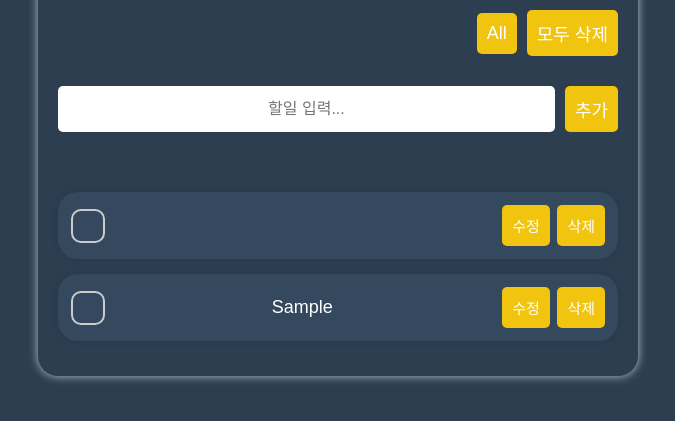
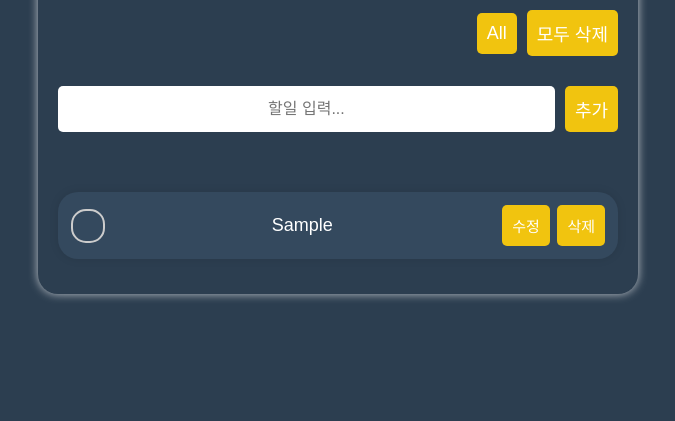
Before and after one commit to dv-yeop920/sse-todolist, a website: page fe/index.html in a window 1280 px wide. Both pictures are taken after typing "Sample" into the empty fields and a click on the button "추가". Shown: the part 121-542 px from the top of the page, without its empty margins (302-977 px from the left). Drawn offline with Linux system fonts and the light colour scheme.

Commit message:
추가 버튼 기능 구현
디자인 조금 수정 하고 추가 버튼 기능 구현

```diff
--- a/fe/index.html
+++ b/fe/index.html
@@ -21,25 +21,6 @@
         <button type="submit" id="submit-button">추가</button>
     </form>
     <div class="task-container">
-        <div class="completed-container">
-            <ul id="completed-list">
-                <li>
-                    <input class = "checkbox" type="checkbox"/>
-                    <span>
-                    </span>
-                    <div>
-                    <button
-                        class="task-button"
-                        value="수정">수정
-                    </button>
-                    <button
-                        class="task-button"
-                        value="삭제">삭제
-                    </button>
-                    </div>
-                </li>
-            </ul>
-        </div>
     </div>
     </div>
 
--- a/fe/src/css/index.css
+++ b/fe/src/css/index.css
@@ -107,7 +107,7 @@ input[type="checkbox"] {
     -moz-appearance: none;
     appearance: none;
     padding: 15px ;
-    border-radius: 10px;
+    border-radius: 15px;
     border: 2px solid #ccc;
     outline: none;
     cursor: pointer;
--- a/fe/src/js/app.js
+++ b/fe/src/js/app.js
@@ -3,16 +3,21 @@ const userInput = document.querySelector("#input");
 const submitButton = document.querySelector("#submit-button");
 const todoList = document.querySelector(".task-container");
 
+let menu = [];
 
-
-const addTodoList = () => {
-    const template =
-    `<div class="completed-container">
+const render = () => {
+    if(userInput.value !== "") {
+        menu.push({list:userInput.value});
+        console.log(menu);
+    }
+    const template = menu.map(item => {
+        return `
+        <div class="completed-container">
         <ul id="completed-list">
             <li>
                 <input class = "checkbox" type="checkbox"/>
                 <span style="color: white; font-size: 18px;">
-                ${userInput.value}
+                    ${item.list}
                 </span>
                 <div>
                 <button
@@ -27,12 +32,21 @@ const addTodoList = () => {
             </li>
         </ul>
     </div>`
-todoList.innerHTML += template;
+    }).join('');
+
+todoList.innerHTML = template;
+}
+
+const addList = () => {
+    if(userInput.value === '') {
+        return alert("할일을 입력하세요^^");
+    }
+    render();
     userInput.value = '';
 }
 
-submitButton.addEventListener("click" , addTodoList);
-submitButton.addEventListener("submit" , addTodoList);
+submitButton.addEventListener("click" , addList);
+submitButton.addEventListener("submit" , addList);
 
 
 menuForm.addEventListener("submit", (event) => {
```
Lines whose indentation alone changed are shown as unchanged.
